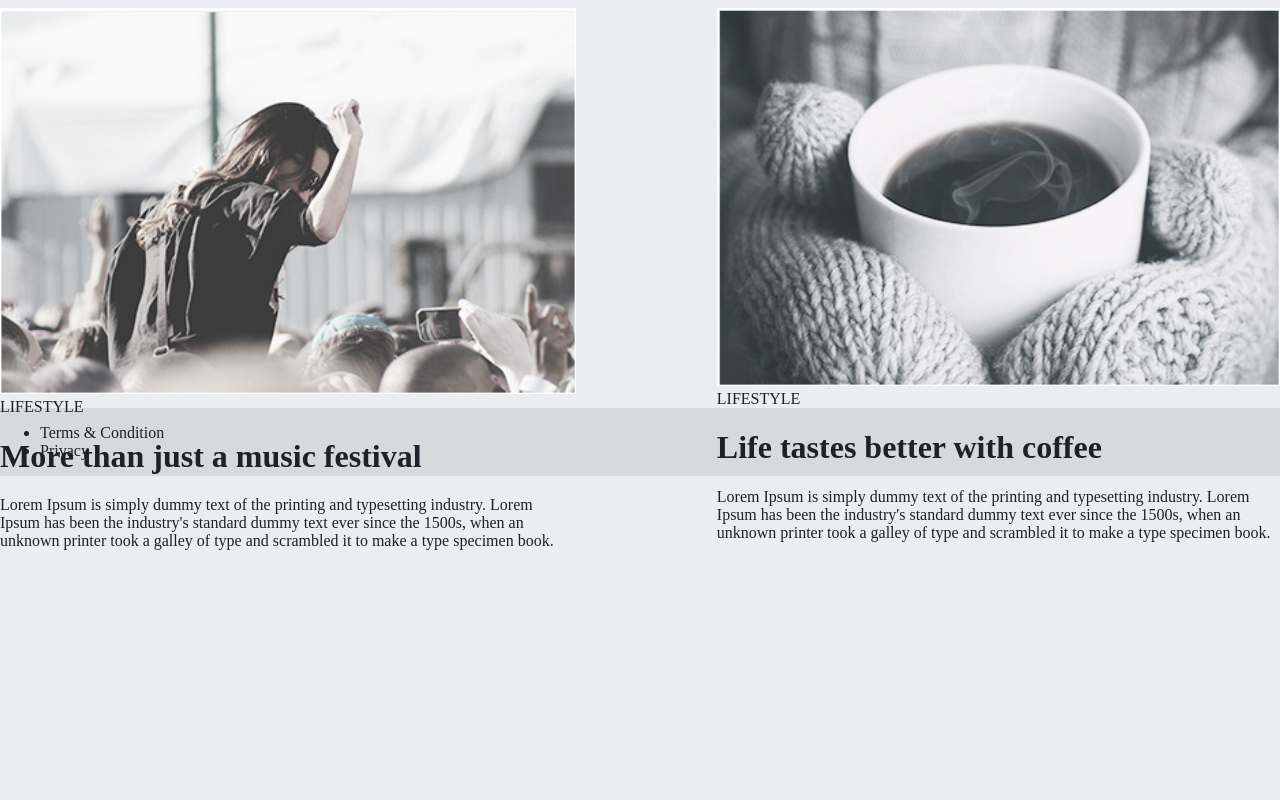
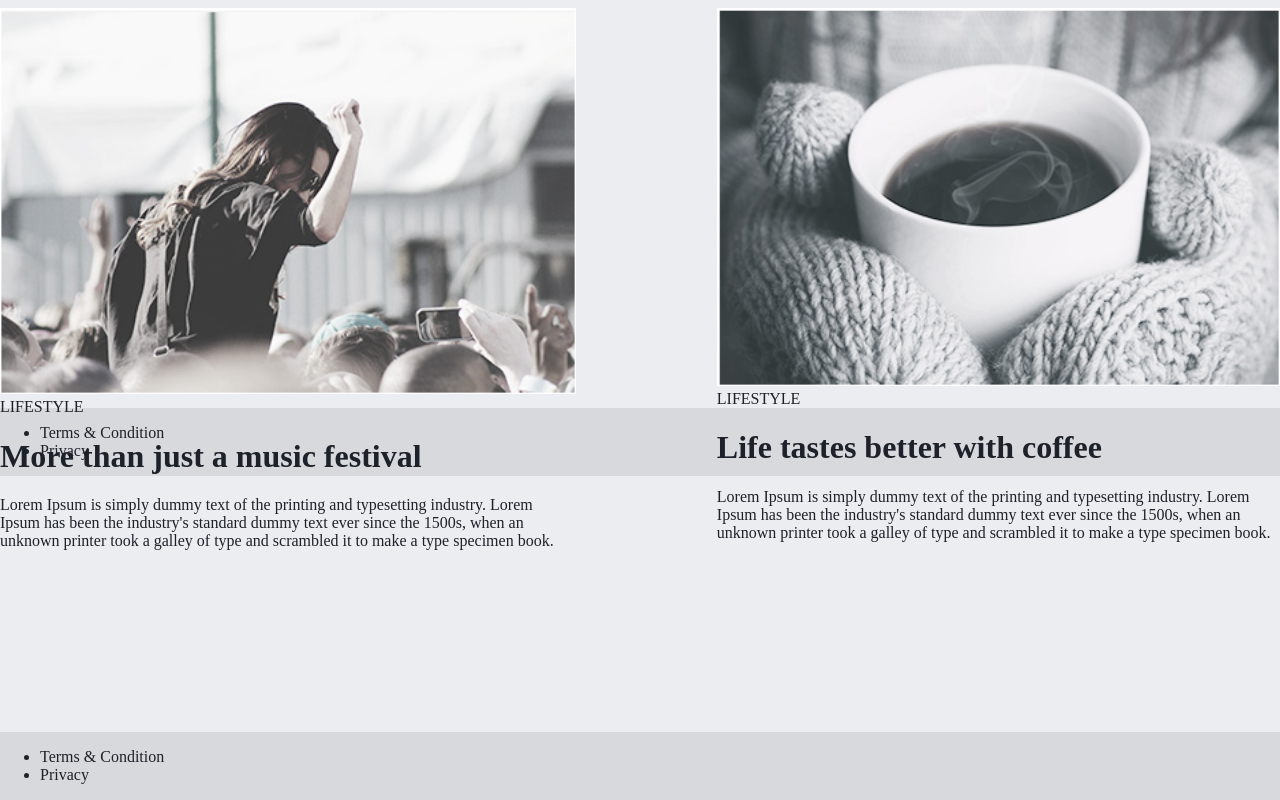
Before and after one commit to sakibrazwan/minimo, a plain HTML site: page index.html in a window 1280 px wide. Shown: the part 1113-1913 px from the top of the page. Before the commit the page ends 1663 px from the top, so only its background shows below. Drawn offline with Linux system fonts and the light colour scheme.

Commit message:
Update index.html

```diff
--- a/index.html
+++ b/index.html
@@ -53,6 +53,18 @@
 				<h1>Life tastes better with coffee</h1>
 					<p>Lorem Ipsum is simply dummy text of the printing and typesetting industry. Lorem Ipsum has been the industry's standard dummy text ever since the 1500s, when an unknown printer took a galley of type and scrambled it to make a type specimen book. </p>
 				</div>
+
+
+
+
+</div>
+			<div class="footer">
+	<div class="Terms">
+		<ul> <li><span>Terms & Condition</span></li>
+			<li><span>Privacy</span></li>
+		</ul>
+
+	</div>
 				<div class="footer">
 	<div class="Terms">
 		<ul> <li><span>Terms & Condition</span></li>
@@ -60,10 +72,6 @@
 		</ul>
 
 	</div>
-
-
-
-</div>
 </div>
 
 
```
